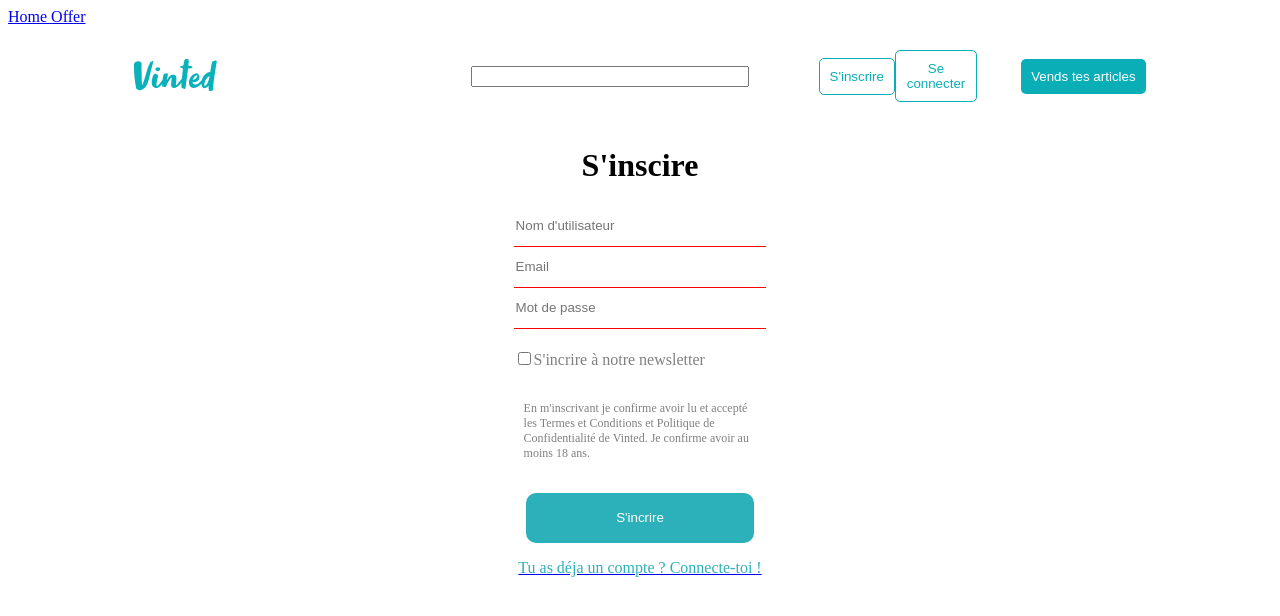
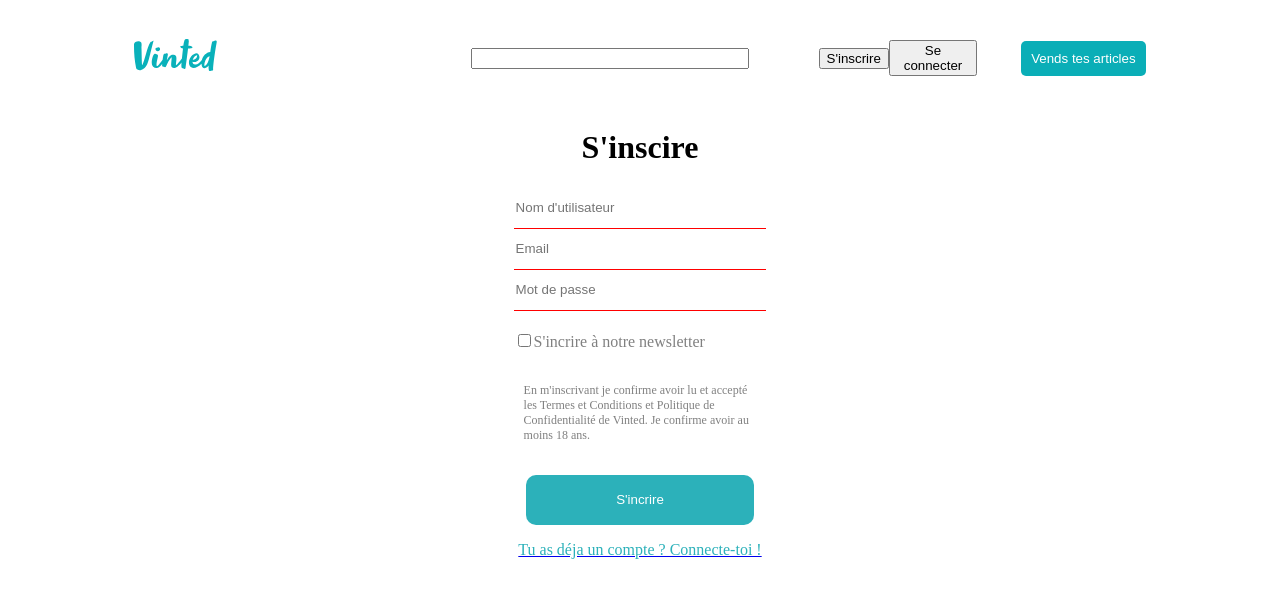
Before and after one commit to DinoHOPIC/vinted-front, a React (Create React App) app: page /signUp in a window 1280 px wide. Shown: the top 616 px of the page. Built offline with nearby package versions, Linux system fonts and the light colour scheme.

Commit message:
fourth commit

```diff
--- a/package.json
+++ b/package.json
@@ -7,6 +7,7 @@
     "@testing-library/react": "^13.0.0",
     "@testing-library/user-event": "^13.2.1",
     "axios": "^0.27.2",
+    "js-cookie": "^3.0.1",
     "react": "^18.1.0",
     "react-dom": "^18.1.0",
     "react-router-dom": "^6.3.0",
--- a/src/App.js
+++ b/src/App.js
@@ -1,5 +1,6 @@
 import { BrowserRouter as Router, Routes, Route } from "react-router-dom";
 import "./App.css";
+import { useState } from "react";
 
 // import de mes pages
 import Home from "./pages/Home";
@@ -10,14 +11,33 @@
 //import de mes components
 import Header from "./components/Header";
 
+import Cookies from "js-cookie";
+
 function App() {
+  const [token, setToken] = useState(Cookies.get("userToken") || null);
+
+  const setUser = (token) => {
+    if (token !== null) {
+      //Action de connexion
+      console.log("Création d'un cookie userTOken");
+      Cookies.set("userToken", token, { expires: 1 });
+    } else {
+      //action de déconnexion
+      console.log("Suppression d'un cookie userToken");
+      Cookies.remove("userToken");
+    }
+
+    setToken(token);
+    console.log(`Mise à jour du state Token avec ${token}`);
+  };
+
   return (
     <Router>
-      <Header />
+      <Header token={token} setUser={setUser} />
       <Routes>
         <Route path="/" element={<Home />}></Route>
         {/* <Route path="/Offer/:productId" element={<Offer />}></Route> */}
-        <Route path="/signUp" element={<SignUp />}></Route>
+        <Route path="/signUp" element={<SignUp setUser={setUser} />}></Route>
         {/* <Route path="/login" element={<Login />}></Route> */}
       </Routes>
     </Router>
--- a/src/components/Header.js
+++ b/src/components/Header.js
@@ -4,14 +4,12 @@
 const Header = () => {
   return (
     <div>
-      <nav>
-        <Link to="/"> Home </Link>
-        <Link to="/Offer"> Offer </Link>
-      </nav>
       <div className="container">
         <header>
           <div className="headerLeft ">
-            <img src={Logo} alt="logo-vinted" />
+            <Link to="/">
+              <img src={Logo} alt="logo-vinted" />
+            </Link>
           </div>
           <div className="headerSearchBar">
             <div>
@@ -20,8 +18,12 @@
           </div>
           <div className="headerRight">
             <div className="sectionConnect">
-              <button>S'inscrire</button>
-              <button>Se connecter</button>
+              <Link to="/signUp">
+                <button>S'inscrire</button>
+              </Link>
+              <Link to="/login">
+                <button>Se connecter</button>
+              </Link>
             </div>
             <div className="sectionSell">
               <button>Vends tes articles</button>
--- a/src/pages/SignUp.js
+++ b/src/pages/SignUp.js
@@ -127,7 +127,7 @@
             </p>
           </Link>
         </div>
-        <p style={{ color: "red" }}>{errorMessage}</p>
+        <p style={{ color: "red", textAlign: "center" }}>{errorMessage}</p>
       </div>
     </div>
   );
```
Also changed, not shown: 1 other file (tests, documents, lock files or other folders).
